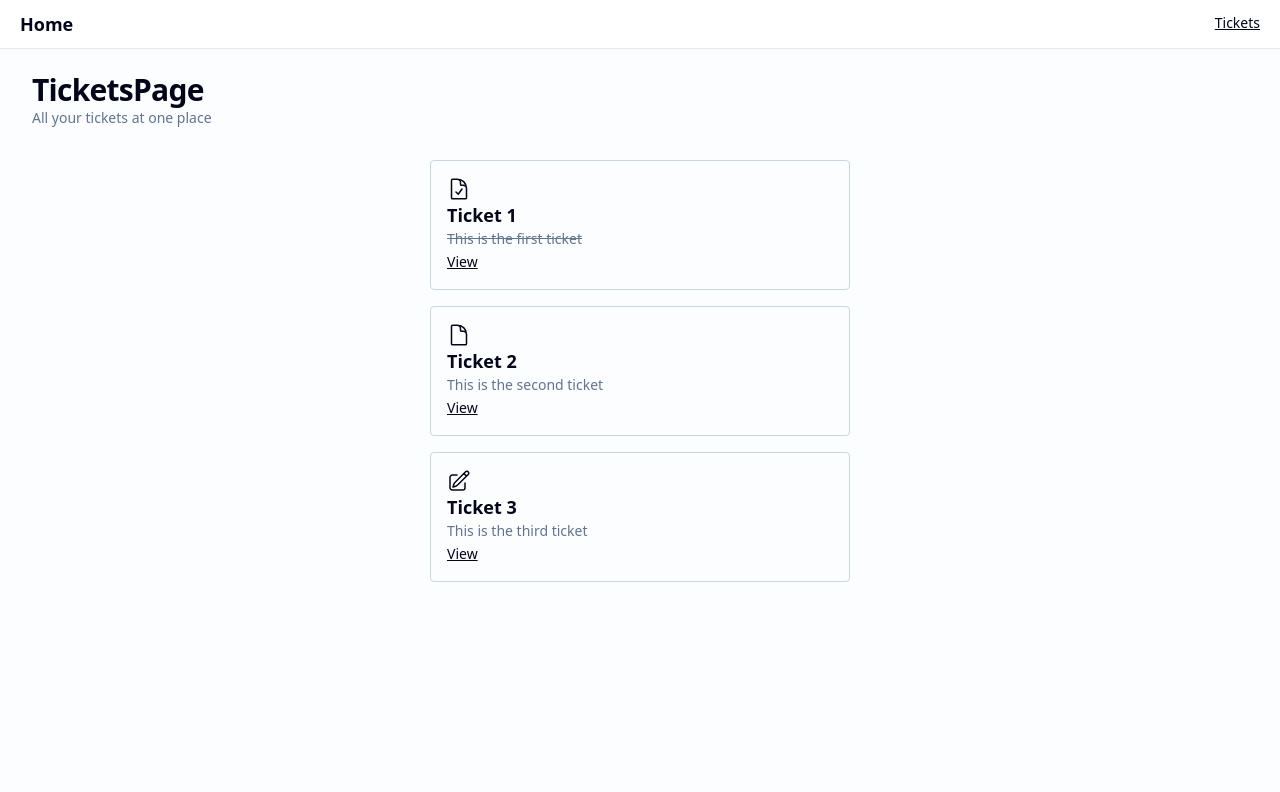
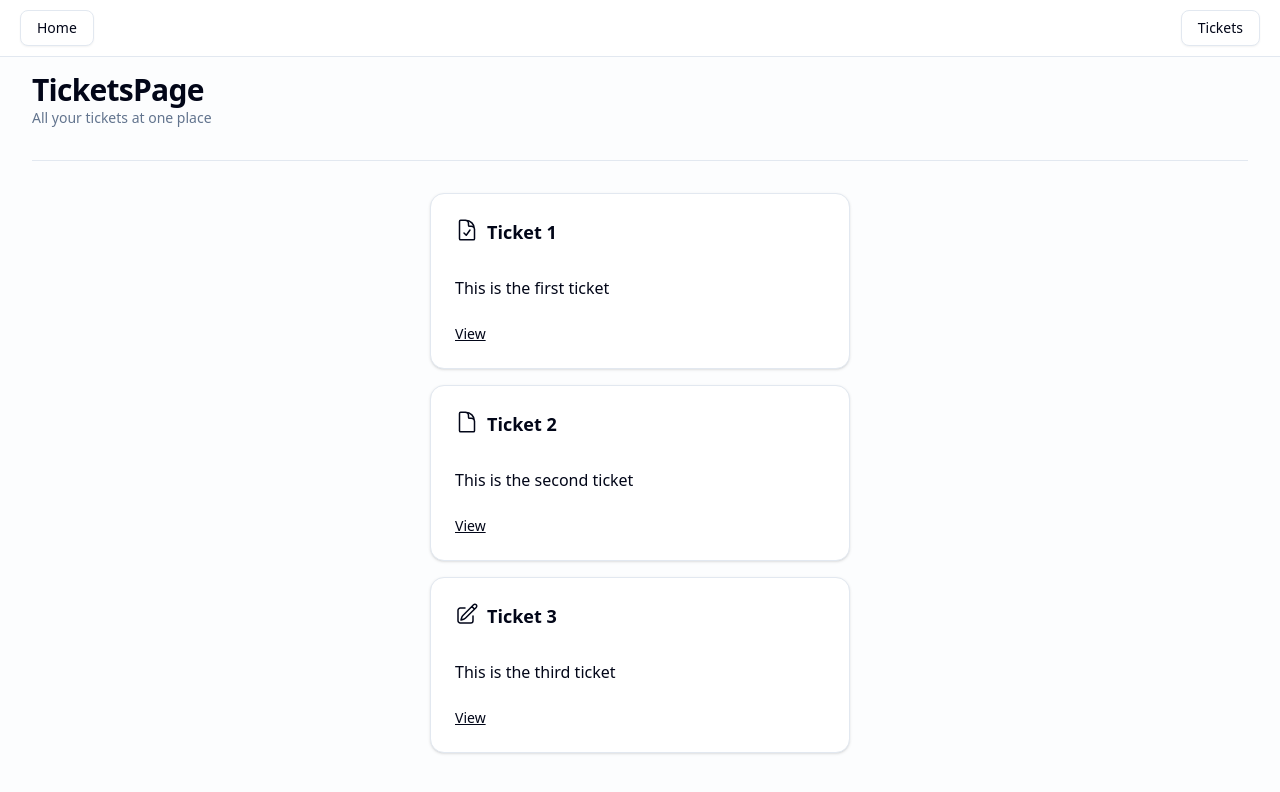
Before and after one commit to hempl/the-road-to-next-app, a Next.js app: page /tickets in a window 1280 px wide. Shown: the top 792 px of the page. Built offline with nearby package versions, Linux system fonts and the light colour scheme.

Commit message:
add card, separator shadcn components

```diff
--- a/package.json
+++ b/package.json
@@ -10,6 +10,7 @@
     "type": "tsc -noEmit"
   },
   "dependencies": {
+    "@radix-ui/react-separator": "^1.1.7",
     "@radix-ui/react-slot": "^1.2.2",
     "class-variance-authority": "^0.7.1",
     "clsx": "^2.1.1",
--- a/src/app/layout.tsx
+++ b/src/app/layout.tsx
@@ -2,6 +2,7 @@
 import type { Metadata } from "next"
 import { Geist, Geist_Mono } from "next/font/google"
 import Link from "next/link"
+import { buttonVariants } from "@/components/ui/button"
 import { homePath, ticketsPath } from "@/paths"
 
 const geistSans = Geist({
@@ -36,12 +37,12 @@
         "
         >
           <div>
-            <Link href={homePath()} className="text-lg font-bold">
+            <Link href={homePath()} className={buttonVariants({ variant: "outline" })}>
               Home
             </Link>
           </div>
           <div>
-            <Link href={ticketsPath()} className="text-sm underline">
+            <Link href={ticketsPath()} className={buttonVariants({ variant: "outline" })}>
               Tickets
             </Link>
           </div>
--- a/src/app/tickets/page.tsx
+++ b/src/app/tickets/page.tsx
@@ -1,5 +1,6 @@
-import clsx from "clsx"
 import Link from "next/link"
+import { Card, CardContent, CardFooter, CardHeader, CardTitle } from "@/components/ui/card"
+import { Separator } from "@/components/ui/separator"
 import { initialTickets } from "@/data"
 import { ticketPath } from "@/paths"
 
@@ -72,18 +73,25 @@
         <h2 className="text-3xl font-bold tracking-tight">TicketsPage</h2>
         <p className="text-sm text-muted-foreground">All your tickets at one place</p>
       </div>
+      <Separator />
       <div className="flex-1 flex flex-col items-center gap-y-4 animate-fade-from-top">
         {initialTickets.map((ticket) => (
-          <div key={ticket.id} className="w-full max-w-[420px] p-4 border border-slate-300 rounded">
-            <div>{TICKET_ICONS[ticket.status]}</div>
-            <h3 className="text-lg font-semibold truncate">{ticket.title}</h3>
-            <p className={clsx("text-sm text-slate-500 truncate", { "line-through": ticket.status === "DONE" })}>
-              {ticket.content}
-            </p>
-            <Link href={ticketPath(ticket.id)} className="text-sm underline">
-              View
-            </Link>
-          </div>
+          <Card key={ticket.id} className="w-full max-w-[420px]">
+            <CardHeader>
+              <CardTitle className="flex gap-2">
+                <span>{TICKET_ICONS[ticket.status]}</span>
+                <span className="text-lg font-semibold truncate">{ticket.title}</span>
+              </CardTitle>
+            </CardHeader>
+            <CardContent>
+              <span className="line-clamp-3 whitespace-break-spaces">{ticket.content}</span>
+            </CardContent>
+            <CardFooter>
+              <Link href={ticketPath(ticket.id)} className="text-sm underline">
+                View
+              </Link>
+            </CardFooter>
+          </Card>
         ))}
       </div>
     </div>
--- /dev/null
+++ b/src/components/ui/card.tsx
@@ -0,0 +1,53 @@
+import * as React from "react"
+import { cn } from "@/lib/utils"
+
+function Card({ className, ...props }: React.ComponentProps<"div">) {
+  return (
+    <div
+      data-slot="card"
+      className={cn("bg-card text-card-foreground flex flex-col gap-6 rounded-xl border py-6 shadow-sm", className)}
+      {...props}
+    />
+  )
+}
+
+function CardHeader({ className, ...props }: React.ComponentProps<"div">) {
+  return (
+    <div
+      data-slot="card-header"
+      className={cn(
+        "@container/card-header grid auto-rows-min grid-rows-[auto_auto] items-start gap-1.5 px-6 has-data-[slot=card-action]:grid-cols-[1fr_auto] [.border-b]:pb-6",
+        className
+      )}
+      {...props}
+    />
+  )
+}
+
+function CardTitle({ className, ...props }: React.ComponentProps<"div">) {
+  return <div data-slot="card-title" className={cn("leading-none font-semibold", className)} {...props} />
+}
+
+function CardDescription({ className, ...props }: React.ComponentProps<"div">) {
+  return <div data-slot="card-description" className={cn("text-muted-foreground text-sm", className)} {...props} />
+}
+
+function CardAction({ className, ...props }: React.ComponentProps<"div">) {
+  return (
+    <div
+      data-slot="card-action"
+      className={cn("col-start-2 row-span-2 row-start-1 self-start justify-self-end", className)}
+      {...props}
+    />
+  )
+}
+
+function CardContent({ className, ...props }: React.ComponentProps<"div">) {
+  return <div data-slot="card-content" className={cn("px-6", className)} {...props} />
+}
+
+function CardFooter({ className, ...props }: React.ComponentProps<"div">) {
+  return <div data-slot="card-footer" className={cn("flex items-center px-6 [.border-t]:pt-6", className)} {...props} />
+}
+
+export { Card, CardAction, CardContent, CardDescription, CardFooter, CardHeader, CardTitle }
--- /dev/null
+++ b/src/components/ui/separator.tsx
@@ -0,0 +1,27 @@
+"use client"
+
+import * as SeparatorPrimitive from "@radix-ui/react-separator"
+import * as React from "react"
+import { cn } from "@/lib/utils"
+
+function Separator({
+  className,
+  orientation = "horizontal",
+  decorative = true,
+  ...props
+}: React.ComponentProps<typeof SeparatorPrimitive.Root>) {
+  return (
+    <SeparatorPrimitive.Root
+      data-slot="separator-root"
+      decorative={decorative}
+      orientation={orientation}
+      className={cn(
+        "bg-border shrink-0 data-[orientation=horizontal]:h-px data-[orientation=horizontal]:w-full data-[orientation=vertical]:h-full data-[orientation=vertical]:w-px",
+        className
+      )}
+      {...props}
+    />
+  )
+}
+
+export { Separator }
```
Also changed, not shown: 1 other file (tests, documents, lock files or other folders).
